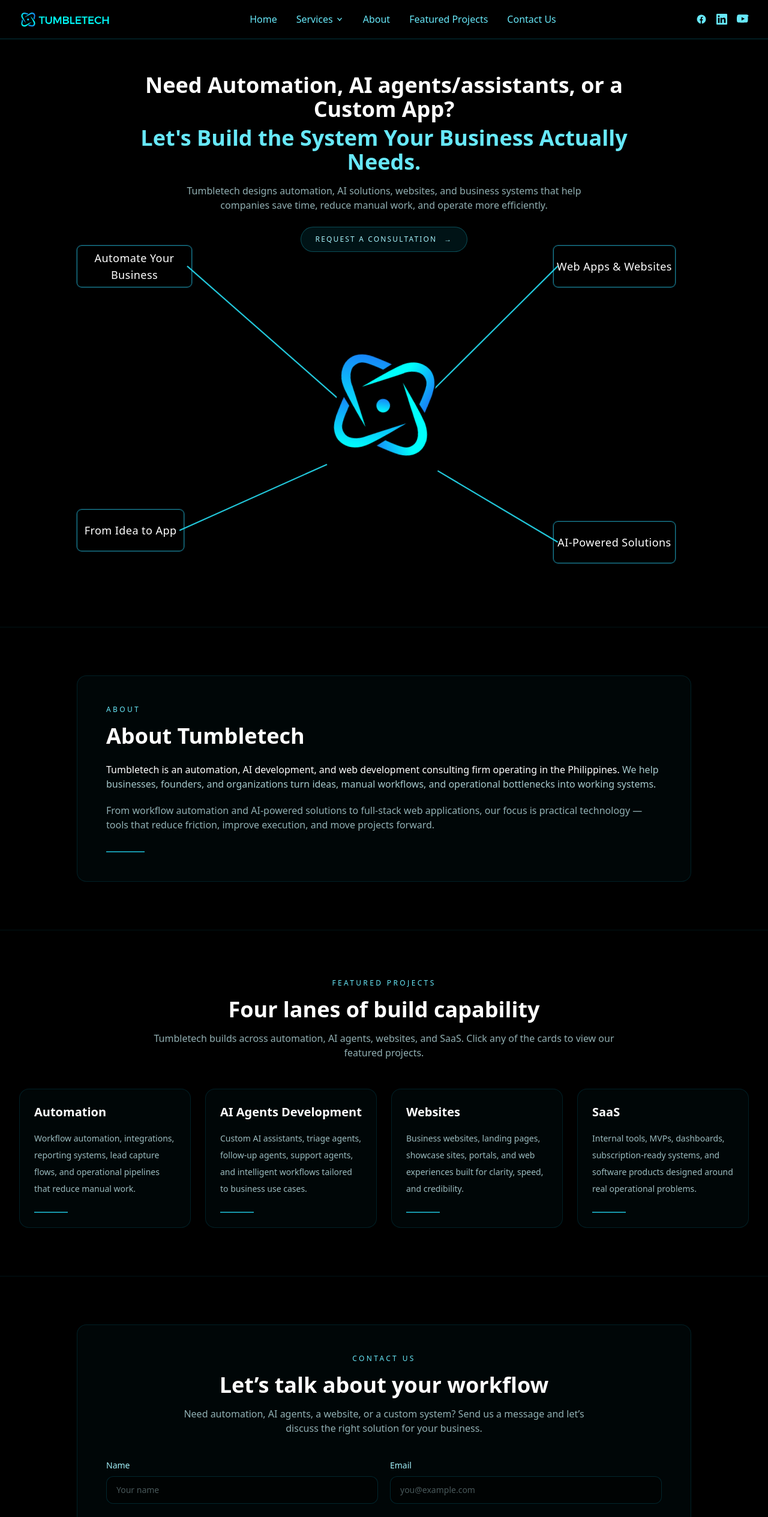
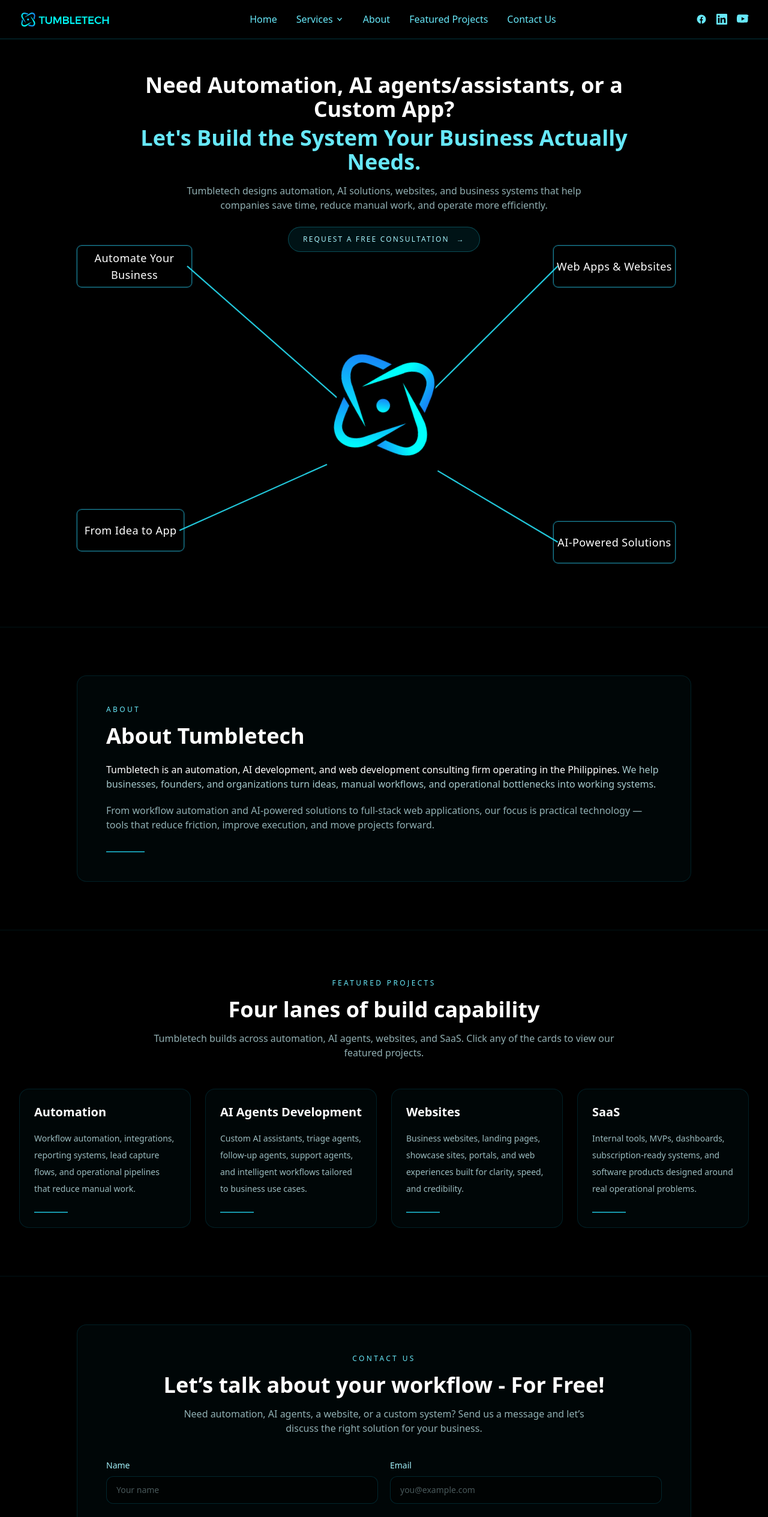
Before and after one commit to tumbletech/tumbletech.dev7, a React (Vite) app: page / in a window 1280 px wide. Shown: the top 2529 px of the page at 60% size. Built offline with nearby package versions, Linux system fonts and the light colour scheme.

Commit message:
Added the word Free

```diff
--- a/src/App.jsx
+++ b/src/App.jsx
@@ -688,7 +688,7 @@
               href="#contact"
               className="group inline-flex items-center gap-3 rounded-full border border-cyan-400/30 bg-cyan-500/10 px-6 py-3 text-xs font-medium uppercase tracking-[0.18em] text-cyan-200 transition duration-300 hover:border-cyan-300 hover:bg-cyan-400/20 hover:text-white"
             >
-              Request a Consultation
+              Request a Free Consultation
               <span className="transition-transform duration-300 group-hover:translate-x-1">
                 →
               </span>
--- a/src/components/ContactSection.jsx
+++ b/src/components/ContactSection.jsx
@@ -85,7 +85,7 @@
           </div>
 
           <h2 className="mt-4 text-3xl font-semibold text-white md:text-4xl">
-            Let’s talk about your workflow
+            Let’s talk about your workflow - For Free!
           </h2>
 
           <p className="mx-auto mt-4 max-w-2xl text-sm leading-7 text-cyan-100/70 md:text-base">
```
